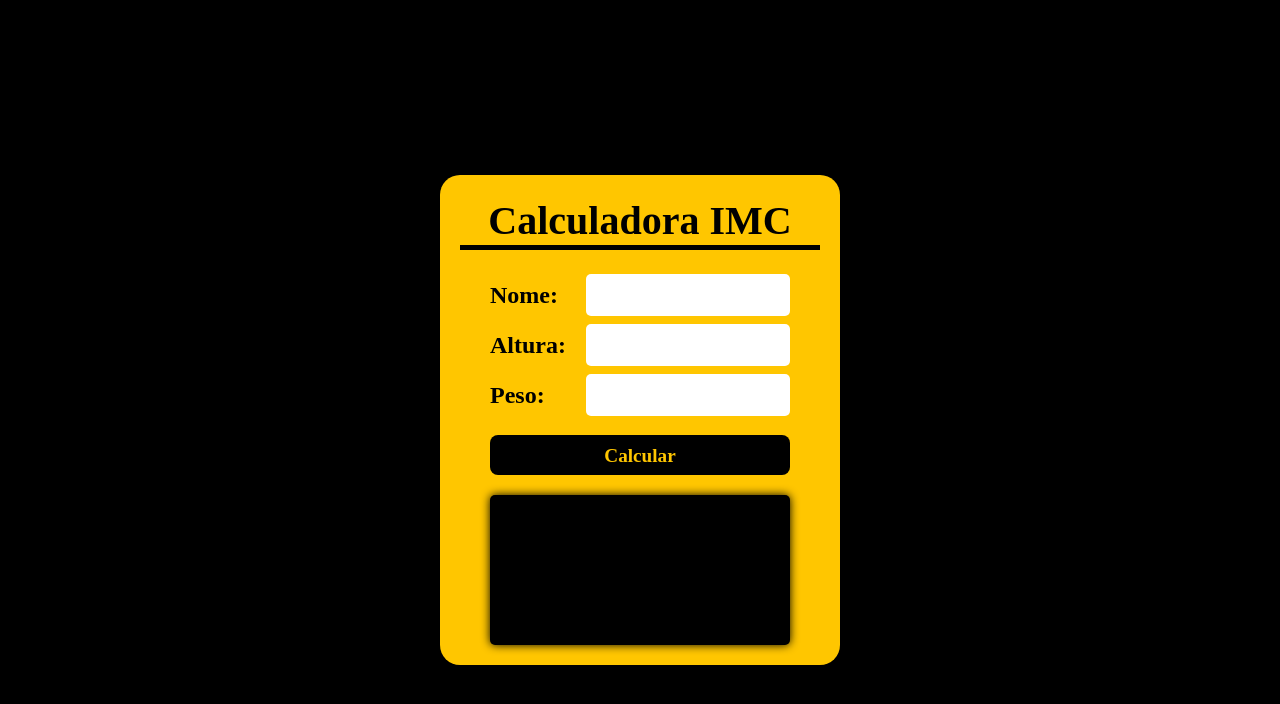
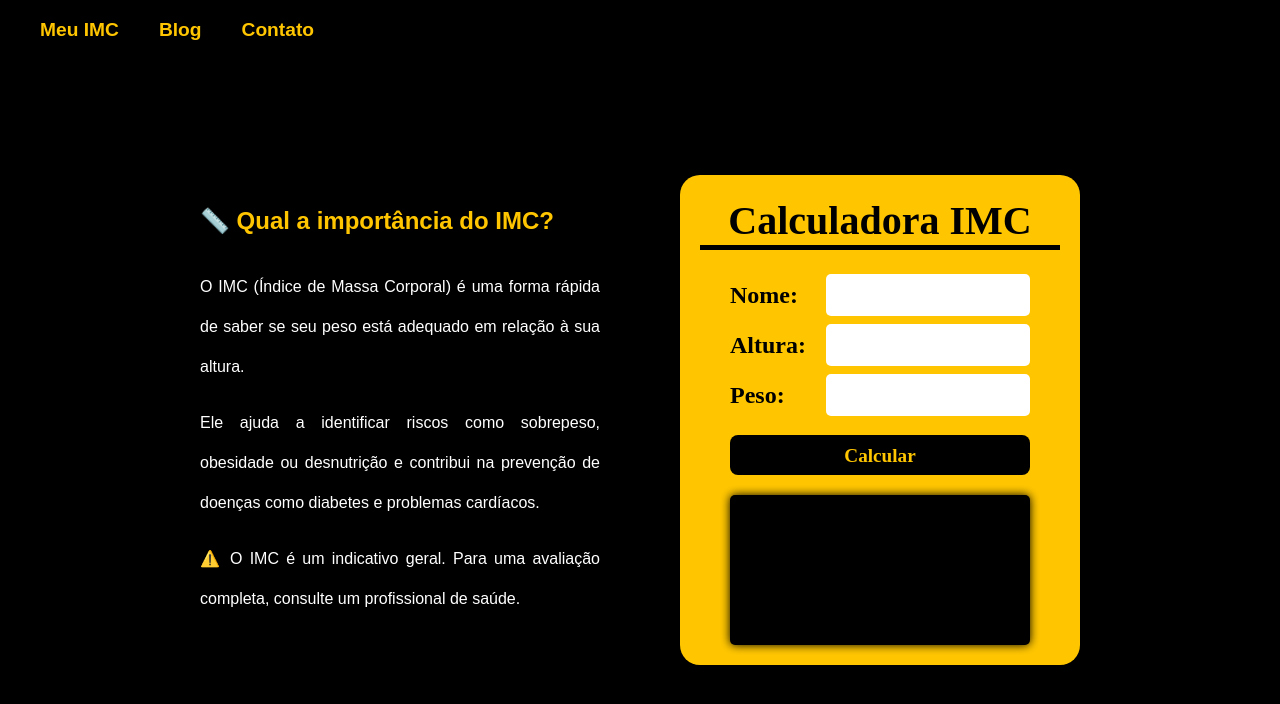
Before and after one commit to baptista-nath/IMG-Calculadora, a plain HTML site: page index.html in a window 1280 px wide. Drawn offline with Linux system fonts and the light colour scheme.

Commit message:
Texto esplicativo e menu

```diff
--- a/index.html
+++ b/index.html
@@ -8,7 +8,31 @@
     <title>IMC</title>
   </head>
   <body>
+    <nav class="navbar">
+
+      <ul class="nav-links">
+        <li><a href="#">Meu IMC</a></li>
+        <li><a href="#">Blog</a></li>
+        <li><a href="#">Contato</a></li>
+      </ul>
+
+    </nav>
     <main>
+      <div class="layout">
+
+        <!-- TEXTO EXPLICATIVO -->
+        <div class="texto-imc">
+          <h1>📏 Qual a importância do IMC?</h1>
+          <p>
+            O IMC (Índice de Massa Corporal) é uma forma rápida de saber se seu peso está adequado em relação à sua altura.
+          </p>
+          <p>
+            Ele ajuda a identificar riscos como sobrepeso, obesidade ou desnutrição e contribui na prevenção de doenças como diabetes e problemas cardíacos.
+          </p>
+          <p>
+            ⚠️ O IMC é um indicativo geral. Para uma avaliação completa, consulte um profissional de saúde.
+          </p>
+        </div>
       <div class="container">
         <div class="title">Calculadora IMC</div>
 
@@ -42,6 +66,7 @@
         </div>
       </div>
     </main>
+
     <script src="script.js"></script>
   </body>
 </html>
--- a/style.css
+++ b/style.css
@@ -4,12 +4,79 @@ body {
   background-color: black;
   font-family: Arial, sans-serif;
 }
+nav {
+  position: fixed;
+  display: flex;
+  justify-content: space-between; /* 👉 separa logo e menu */
+  align-items: center;
+
+  background-color: transparent;
+  height: 60px;
+  padding: 0 30px; /* 👉 espaçamento lateral */
+}
+nav ul {
+  list-style: none;
+  padding: 0;
+  margin: 0;
+  display: flex;
+  gap: 20px; /* Espaço entre os itens do menu */
+}
+nav ul li {
+  display: flex;
+  align-items: center;
+}
+nav ul li a {
+  text-decoration: none;
+  color: rgb(255, 198, 0);
+  font-size: 1.2rem;
+  font-weight: bold;
+  padding: 10px;
+  border-radius: 5px;
+}
+nav ul li a:hover {
+  background-color: rgb(255, 198, 0);
+  color: black;
+}
+
+
 main {
   display: flex;
   justify-content: center;
   align-items: center;
   min-height: 100vh; /* altura total da tela */
   padding: 20px;
+}
+h1{
+  color: rgb(255, 198, 0);
+}
+
+.layout {
+  display: flex;
+  flex-wrap: wrap;
+  justify-content: center;
+  align-items: flex-start;
+  gap: 80px; /* Espaço entre texto e calculadora */
+  padding: 20px;
+}
+
+/* Estilo do bloco de texto */
+.texto-imc {
+  max-width: 400px;
+  color: white;
+  font-family: Arial, sans-serif;
+  line-height: 2.5;
+}
+
+.texto-imc h1 {
+  color: rgb(255, 198, 0);
+  font-size: 1.5rem;
+  margin-bottom: 10px;
+}
+
+.texto-imc p {
+  font-size: 1rem;
+  margin-bottom: 10px;
+  text-align: justify;
 }
 
 .container {
```
Also changed, not shown: assets/logo.png (added).
